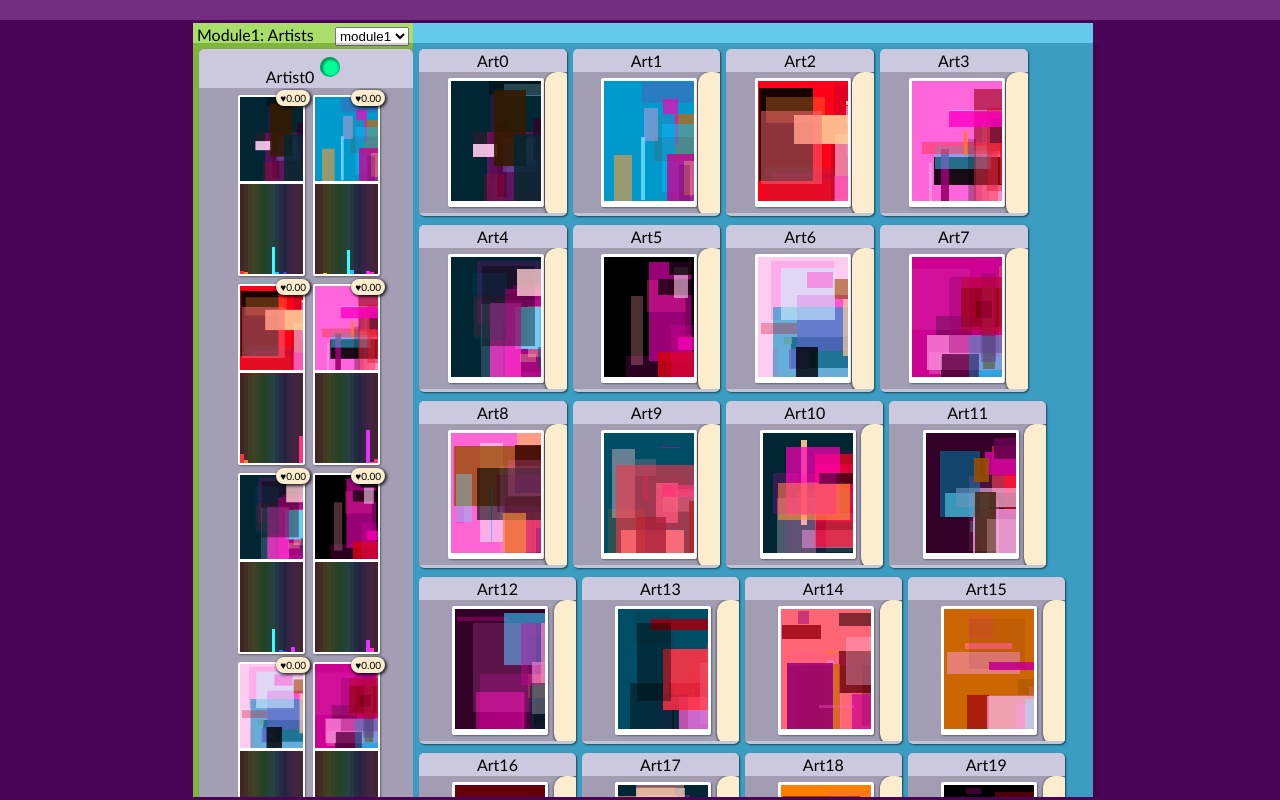
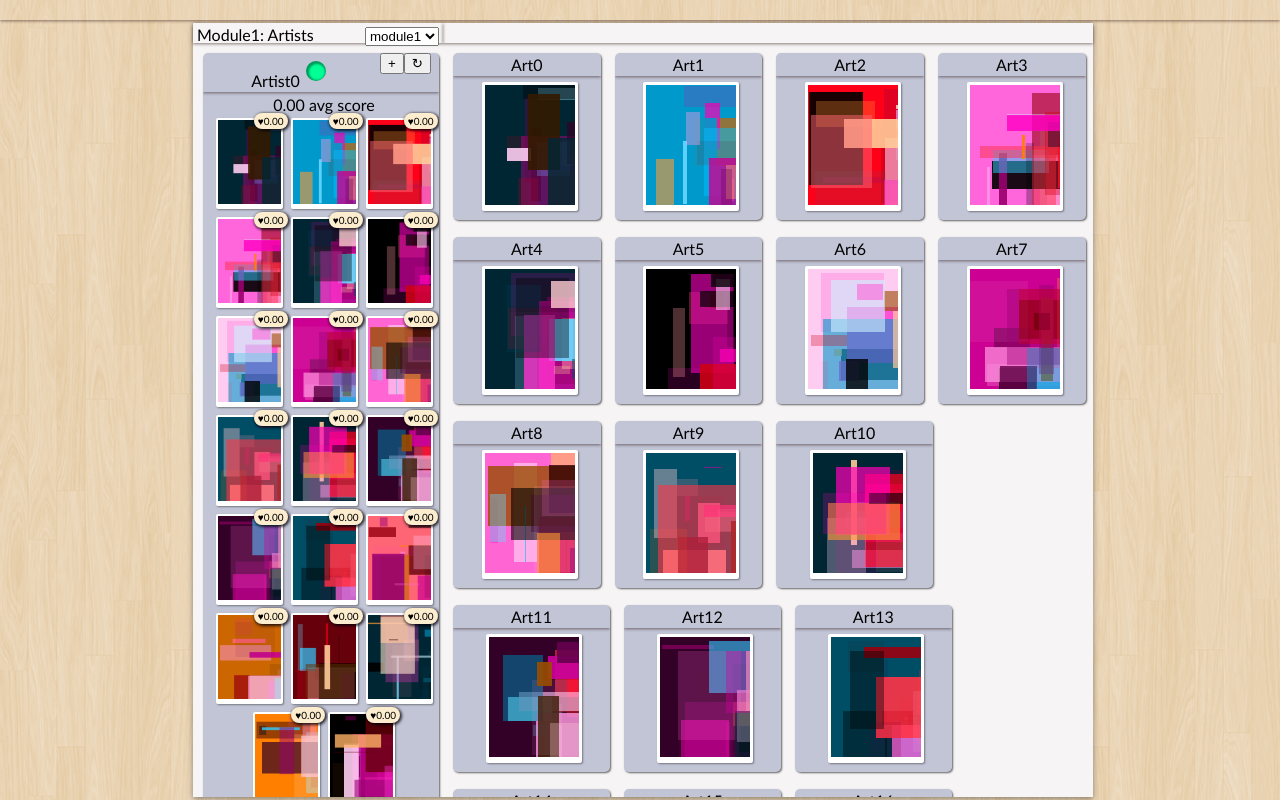
Before and after one commit to galaxykate/techne, a website: page web/index.html in a window 1280 px wide. Drawn offline with nearby package versions, Linux system fonts and the light colour scheme.

Commit message:
Add undirected search, better async for art, and attractive background

```diff
--- a/web/css/card.css
+++ b/web/css/card.css
@@ -1,14 +1,14 @@
 .card {
 	display: inline-block;
 	border-radius: 5px;
-	margin: 3px;
+	margin: 7px;
 	min-width: 10px;
 	overflow: hidden;
 
 	background-color: hsl(230, 20%, 80%);
 	box-shadow: 1px 1px 2px rgba(0, 0, 0, .6);
 	text-align: center;
-	max-width: 500px;
+	max-width: 650px;
 
 }
 
--- a/web/css/page.css
+++ b/web/css/page.css
@@ -1,16 +1,19 @@
+body {
+	 background-image: url("img/retina_wood.png");
 
+}
 
 html, body {
     margin: 0;
     padding: 0;
     border: 0;
-     height: 100%;
-     font-family: "Trebuchet MS", Helvetica, sans-serif;
+    height: 100%;
+    font-family: "Trebuchet MS", Helvetica, sans-serif;
+
 }
 
 #main {
 	position: relative;
-	background-color:hsl(290, 90%, 20%);
 	width: 100%;
 	height: 100%;
 }
@@ -29,8 +32,7 @@ html, body {
 	min-height: 20px;
 	display: inline-flex;
 	flex-direction: row;
-
-	background-color:hsla(290, 90%, 90%, .2);
+box-shadow: 0px 1px 3px rgba(30, 0, 0, .5);
 
 }
 
@@ -64,7 +66,6 @@ html, body {
 	position: relative;
 	flex: 1 1;
 	padding: 3px;
-	background-color:hsla(290, 90%, 10%, .2);
 		display: inline-flex;
 		overflow-y: scroll;
 		overflow-x: hidden;
@@ -75,7 +76,8 @@ html, body {
 	max-width: 900px;
 	position: relative;
 	margin: 0px auto;
-	background-color:hsla(290, 90%, 90%, .2);
+	background-color:hsla(20, 10%, 96%, 1);
+	box-shadow: 0px 2px 6px rgba(0, 0, 0, .4);
 	height: 100%;
 
 	display: inline-flex;
@@ -87,10 +89,10 @@ html, body {
 }
 
 #left-col {
-		max-width: 220px;
-background-color:hsla(90, 90%, 60%, .9);
+		max-width: 250px;
+
 }
 
 #right-col {
-	background-color:hsla(190, 90%, 60%, .9);
+
 }
--- a/web/js/models/art-grammar.js
+++ b/web/js/models/art-grammar.js
@@ -1,5 +1,6 @@
 // Create an art grammar that can generate images
 
+var grammarCount = 0;
 var shapes = [toClosedTag("rect", {
 	x: "#digit##digit#",
 	y: "#digit##digit#",
@@ -10,6 +11,7 @@ var shapes = [toClosedTag("rect", {
 var ArtGrammar = Class.extend({
 
 	init: function() {
+		this.id = grammarCount++;
 		this.size = new Vector(artSize);
 
 		var w = this.size.x;
@@ -47,7 +49,7 @@ var ArtGrammar = Class.extend({
 		}
 
 		raw.shape = shapes;
-		console.log(raw);
+		//console.log(raw);
 		this.grammar = tracery.createGrammar(raw);
 	},
 	generate: function() {
--- a/web/js/models/art.js
+++ b/web/js/models/art.js
@@ -2,13 +2,12 @@ var artSize = new Vector(90, 120);
 var artCount = 0;
 
 var Art = Class.extend({
-	init: function(artist, settings) {
+	init: function(artist, settings, callback) {
 		this.id = artCount++;
 		var art = this;
 
 		$.extend(this, settings);
 
-		console.log(settings);
 		this.svg = this.tree.finishedText;
 
 		this.size = new Vector(artSize);
@@ -22,23 +21,11 @@ var Art = Class.extend({
 		this.calculations[3] = Math.random();
 		this.selfrating = -1;
 
-		if (!this.pixels) {
-			this.renderToPixels(function() {
-				art.calculateHueDist();
-			});
-		} else art.calculateHueDist();
+		this.renderToPixels(callback);
 
 
 	},
 
-	onPixelData: function(callback) {
-		if (!this.pixels) {
-			this.renderToPixels(function() {
-				callback();
-			});
-		} else callback();
-
-	},
 
 
 	calculateHueDist: function() {
@@ -80,10 +67,6 @@ var Art = Class.extend({
 		}
 
 
-		var favBucket = Math.floor((this.artist.favoriteHue) * bucketCount);
-		console.log(favBucket + ": " + this.hueDist.join(","));
-		this.selfrating = this.hueDist[favBucket] * bucketCount / total;
-		console.log(this.selfrating);
 
 	},
 
@@ -100,10 +83,9 @@ var Art = Class.extend({
 
 			art.pixelData = pixelData;
 			art.image = imgURL;
-			callback();
-			//console.log(pixelData);
+			art.calculateHueDist();
+	callback(art);
 		});
-
 
 
 	},
--- a/web/js/models/artist.js
+++ b/web/js/models/artist.js
@@ -19,26 +19,36 @@ var Artist = Class.extend({
 	},
 
 
-	createArt: function(count) {
-		var grammar = getRandom(this.artGrammars);
-		var art = [];
+	rerollGrammar: function(callback) {
+		this.artGrammars = [];
+		this.artGrammars.push(new ArtGrammar());
 
-		for (var i = 0; i < count; i++) {
-
-			art.push(new Art(this, {
-				generator: grammar,
-				tree: grammar.generate()
-			}));
-		}
-
-		this.art = this.art.concat(art);
-		return art;
+		$.each(this.art, function(art) {
+			art.isDeleted = true;
+		});
+		this.art = [];
 	},
 
-	evaluateArt: function() {
-		$.each(this.art, function() {
+	createArt: function(callback) {
+		var artist = this;
+		var grammar = getRandom(this.artGrammars);
 
+		// Create the art and callback when loaded
+		var newArt = new Art(this, {
+			generator: grammar,
+			tree: grammar.generate()
+		}, function() {
+			artist.art.push(newArt);
+			callback(newArt);
 		});
+	},
+
+	evaluateArt: function(art) {
+		var bucketCount = art.hueDist.length;
+		var favBucket = Math.floor((this.favoriteHue) * bucketCount);
+		rating = art.hueDist[favBucket] * bucketCount;
+		return rating;
+
 	},
 
 	toString: function() {
--- a/web/js/sim.js
+++ b/web/js/sim.js
@@ -29,7 +29,6 @@ function createPreferenceGenerators(count) {
 
 function createCritics(count) {
 	for (var i = 0; i < count; i++) {
-		console.log(sim.preferenceGenerators);
 		var generator = getRandom(sim.preferenceGenerators);
 		//set a color parameter here to make a critic that looks for a particular color
 		sim.critics.push(new Critic({
@@ -48,13 +47,33 @@ function createArtists(count) {
 		}));
 	}
 }
-// Each bot creates N arts
-function createArt(count) {
-	for (var i = 0; i < sim.artists.length; i++) {
-		var art = sim.artists[i].createArt(count);
-		sim.art = sim.art.concat(art);
+
+// Each bot creates N arts, and calls back when finished
+function createArt(count, callback) {
+	var finished = 0;
+
+	var artistCount = sim.artists.length;
+	var createdArt = [];
+
+	function checkFinish(art) {
+		createdArt.push(art);
+		finished++;
+		//console.log("finished art" + finished + "/" + artistCount * count);
+		if (finished === artistCount * count) {
+		//	console.log("Finished creating art ", createdArt);
+			sim.art = sim.art.concat(createdArt);
+		callback(createdArt);
+			}
+	}
+
+	for (var i = 0; i < artistCount; i++) {
+		for (var j = 0; j < count; j++) {
+			sim.artists[i].createArt(checkFinish);
+
+		}
 	}
 }
+
 
 
 /**
--- a/web/js/ui.js
+++ b/web/js/ui.js
@@ -11,8 +11,7 @@ var modes = {
 			clearSim();
 			createPreferenceGenerators(1);
 			createArtists(1);
-			createArt(20);
-
+			createArt(20, function(createdArt) {
 
 				$.each(sim.artists, function(index, artist) {
 					createArtistCard(ui.sideHolder, artist);
@@ -20,6 +19,12 @@ var modes = {
 				$.each(sim.art, function(index, art) {
 					createArtCard(ui.mainHolder, art);
 				});
+
+				var artist = sim.artists[0];
+				sortAndDisplayOwnFavorites(artist);
+			});
+
+
 
 		},
 	},
@@ -34,8 +39,7 @@ var modes = {
 			createCritics(8);
 
 			createArtists(3);
-			createArt(8);
-
+			createArt(8, function() {
 				critiqueAll();
 
 				$.each(sim.critics, function(index, critic) {
@@ -47,13 +51,76 @@ var modes = {
 					});
 
 				});
+			});
+
+
 		},
 	}
 };
 
+
+
 /*
  * User selections and highlights
  */
+function sortAndDisplayOwnFavorites(artist) {
+	return sortAndDisplayArtistFavorites(artist, artist.art, artist.card.contents);
+}
+
+function sortAndDisplayArtistFavorites(artist, allArt, holder, graph) {
+	holder.html("");
+
+
+	// Clone the art
+	var ratedArt = allArt.map(function(art) {
+		return {
+			art: art,
+			rating: artist.evaluateArt(art)
+		};
+	});
+
+
+
+	ratedArt.sort(function(a, b) {
+		return b.rating - a.rating;
+	});
+
+	var total = 0;
+	var stats = $("<div/>", {
+		class: "stats",
+	}).appendTo(holder);
+
+	ratedArt.map(function(rated) {
+		var rating = rated.rating;
+		total += rating;
+
+		var art = rated.art;
+
+		var mini = $("<div/>", {
+			class: "art-minithumbnail",
+		}).appendTo(holder);
+
+		var thumb = art.image.clone().css({
+			width: art.size.x * .7,
+			height: art.size.y * .7
+		}).appendTo(mini);
+
+		var miniRating = $("<div/>", {
+			class: "art-minirating rating-chip",
+			html: "&#9829;" + rating.toFixed(2)
+		}).appendTo(mini);
+
+if (graph)
+		createGraph(mini, art.hueDist);
+
+	});
+
+	var avg = total / ratedArt.length;
+	stats.html(avg.toFixed(2) + " avg score");
+	return {
+		avg: avg
+	};
+}
 
 function selectCritic(critic) {
 	console.log("select critic");
@@ -85,13 +152,15 @@ function createArtCard(holder, art) {
 		class: "art-thumbnail",
 		html: art.svg
 	}).appendTo(card.contents);
+
 	card.title.click(function() {
 		openDetails();
-		})
+	});
+
 	// Critique
 	card.critique = $("<div/>", {
 		class: "art-critiquecolumn rating-chip",
-	}).appendTo(card.contents);
+	}).appendTo(card.contents).hide();
 
 
 	function closeDetails() {
@@ -237,39 +306,32 @@ function createArtistCard(holder, artist) {
 		title: artist.toString(),
 		classes: "card-artist card-artist" + artist.id,
 		hideDetails: true,
+		useControls: true
 	});
+	artist.card = card;
 
 	card.contents.html("");
 
 
-	card.art = artist.art.map(function(art) {
-
-
-		art.onPixelData(function() {
-			var mini = $("<div/>", {
-				class: "art-minithumbnail",
-			}).appendTo(card.contents);
-
-			var thumb = art.image.clone().css({
-				width: art.size.x * .7,
-				height: art.size.y * .7
-			}).appendTo(mini);
-			var miniRating = $("<div/>", {
-				class: "art-minirating rating-chip",
-				html: "&#9829;" + art.selfrating.toFixed(2)
-			}).appendTo(mini);
-
-			createGraph(mini, art.hueDist);
-		})
-	});
 
 	// Favorite color swatch
 	card.favColor = $("<div/>", {
 		html: "",
 		class: "colorswatch"
-	}).appendTo(card.title).css({
+	}).appendTo(card.title).click(function() {
+		artist.favoriteHue = Math.random();
+		setSwatchColor();
+		sortAndDisplayOwnFavorites(artist);
+
+	});
+
+	function setSwatchColor() {
+		card.favColor.css({
 			backgroundColor: toCSSHSLA(artist.favoriteHue, 1, .5, 1)
 		});
+	}
+	setSwatchColor();
+
 	console.log(toCSSHSLA(artist.favoriteHue, 1, 1, 1));
 	// controls ↻
 	card.addArt = $("<button/>", {
@@ -277,7 +339,41 @@ function createArtistCard(holder, artist) {
 	}).appendTo(card.customControls);
 	card.refreshArt = $("<button/>", {
 		html: "↻"
-	}).appendTo(card.customControls);
+	}).appendTo(card.customControls).click(function() {
+		// reroll grammar
+
+var artCount = 20;
+		var count = 0;
+		var bestGrammar = artist.grammar;
+		var bestScore = 0;
+
+		var interval = setInterval(function() {
+			artist.rerollGrammar();
+			createArt(artCount, function() {
+
+				var stats = sortAndDisplayOwnFavorites(artist);
+				console.log(count+  ": " + stats.avg)
+				if (stats.avg > bestScore) {
+					bestGrammar = artist.artGrammars[0];
+					bestScore = stats.avg;
+					console.log("NEW BEST " + count + ": " + stats.avg)
+				}
+				count++;
+			});
+
+			if (count > 40) {
+				clearInterval(interval);
+				artist.artGrammars[0] = bestGrammar;
+				createArt(artCount, function() {
+					var stats = sortAndDisplayOwnFavorites(artist);
+				});
+
+console.log("BEST: " + artist.artGrammars[0].id + " " + bestScore);
+			}
+		}, 200);
+
+
+	});
 
 
 	card.artistInfo = $("<div/>", {
@@ -405,7 +501,7 @@ max = 2;
 		var barFill = $("<div/>", {
 			class: "graph-barfill"
 		}).appendTo(barHolder).css({
-			height: (bucket * 100/max) + "%",
+			height: (bucket * 100 / max) + "%",
 			backgroundColor: toCSSHSLA(pct, 1, .6, 1)
 		});
 
```
Also changed, not shown: web/css/img/retina_wood.png (added), 1 other file. Lines whose indentation alone changed are shown as unchanged.
